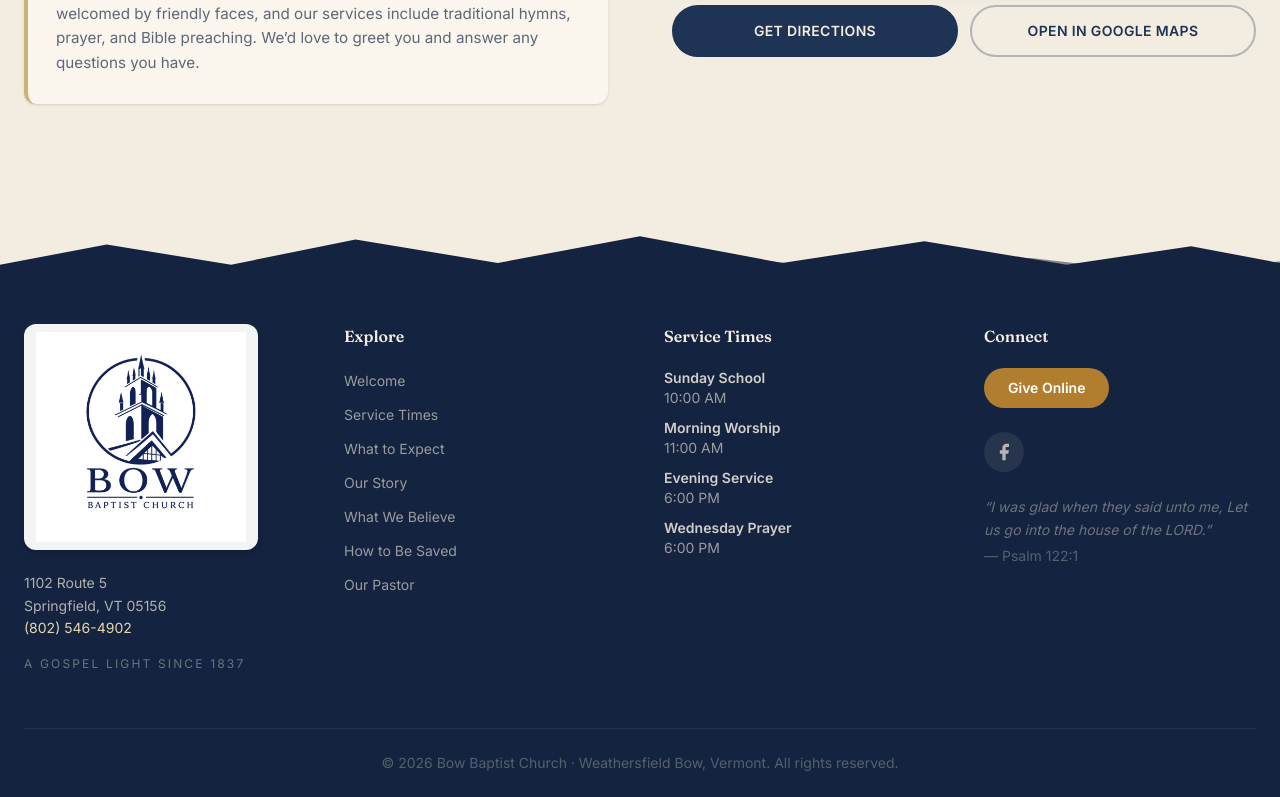
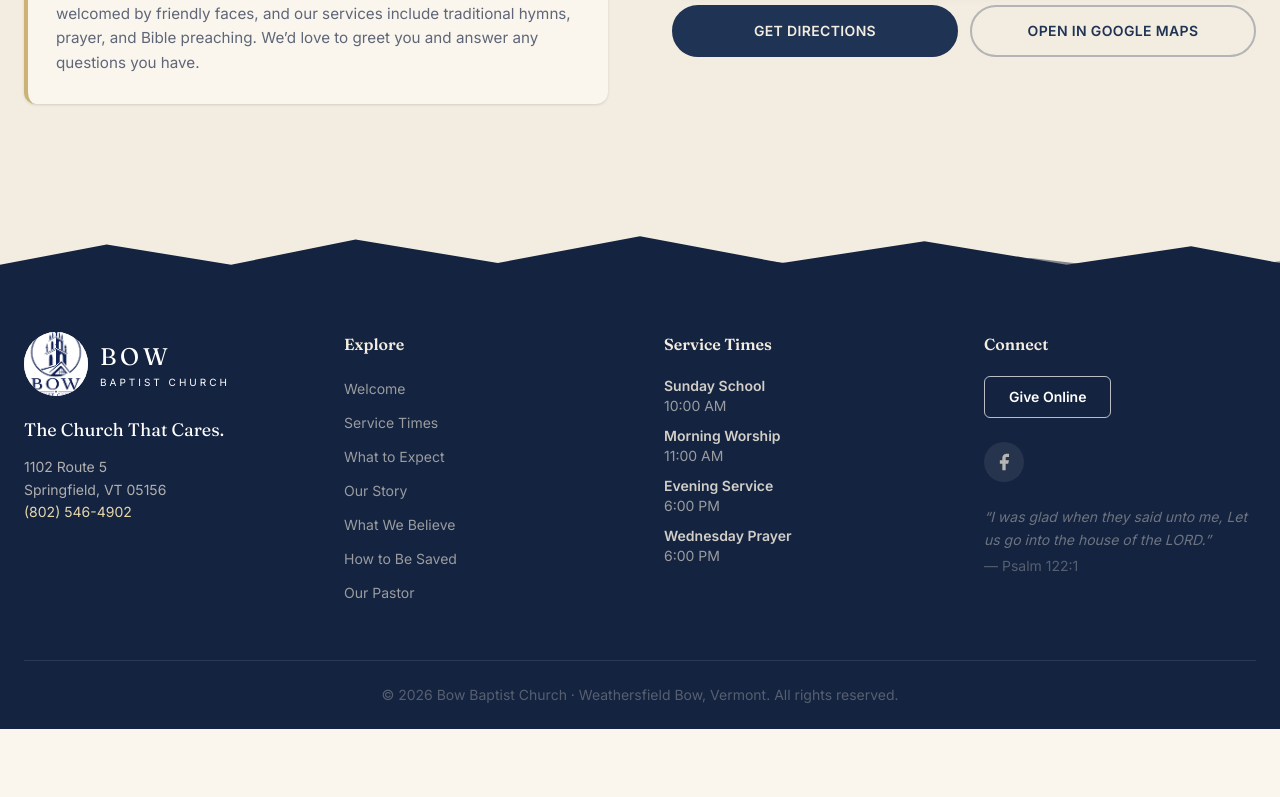
Before and after one commit to edesent/bowbaptist, a Next.js app: page / in a window 1280 px wide. Shown: the part 6044-6841 px from the top of the page. After the commit the page ends 6773 px from the top, so only its background shows below. Built offline with nearby package versions, Linux system fonts and the light colour scheme.

Commit message:
Matched the footer branding to the requested clean navy reference style

```diff
--- a/src/components/Footer.tsx
+++ b/src/components/Footer.tsx
@@ -1,6 +1,5 @@
 import { Ridge, c } from "./Ridge";
 
-// TODO (Pastor Eli / church): replace with the church's real Facebook page URL.
 const FACEBOOK_URL =
   "https://www.facebook.com/search/top?q=Bow%20Baptist%20Church%20Vermont";
 const GIVE_URL = "https://secure.anedot.com/bow-baptist-church-vt/donate";
@@ -22,31 +21,28 @@ const serviceTimes = [
   { label: "Wednesday Prayer", time: "6:00 PM" },
 ];
 
-function BrandMark({ className = "" }: { className?: string }) {
-  return (
-    <svg viewBox="0 0 40 40" className={className} fill="none" aria-hidden="true">
-      <path d="M2 33 L13 16 L20 25 L28 11 L38 33 Z" fill="currentColor" opacity="0.92" />
-      <path d="M28 11 L28 4 M24.5 7 L31.5 7" stroke="currentColor" strokeWidth="2.2" strokeLinecap="round" />
-    </svg>
-  );
-}
-
 export default function Footer() {
   return (
     <footer className="bg-navy-deep text-cream/70">
       <Ridge top={c.cream} bottom={c.pineDeep} />
 
-      <div className="max-w-7xl mx-auto px-6 pt-6">
-        <div className="grid sm:grid-cols-2 lg:grid-cols-4 gap-10 lg:gap-12 pb-14 border-b border-white/[.08]">
-          {/* Brand */}
+      <div className="max-w-7xl mx-auto px-6 pt-8">
+        <div className="grid sm:grid-cols-2 lg:grid-cols-4 gap-10 lg:gap-12 pb-14 border-b border-white/[.1]">
           <div>
-            <div className="inline-block bg-white/95 rounded-xl px-3 py-2 mb-4 shadow-md">
-              <img
-                src="/logo.png"
-                alt="Bow Baptist Church"
-                className="w-[210px] h-auto object-contain"
-              />
+            <div className="flex items-center gap-3 mb-5">
+              <div className="w-16 h-16 rounded-full overflow-hidden bg-white flex items-center justify-center shrink-0">
+                <img
+                  src="/logo.png"
+                  alt="Bow Baptist Church"
+                  className="w-[150%] max-w-none h-[150%] object-cover object-top"
+                />
+              </div>
+              <div className="text-white leading-none">
+                <div className="font-serif text-2xl tracking-[0.16em]">BOW</div>
+                <div className="text-[10px] tracking-[0.3em] uppercase mt-1">Baptist Church</div>
+              </div>
             </div>
+            <p className="font-serif text-lg text-white mb-3">The Church That Cares.</p>
             <p className="text-sm leading-relaxed">
               1102 Route 5<br />
               Springfield, VT 05156<br />
@@ -57,12 +53,8 @@ export default function Footer() {
                 (802) 546-4902
               </a>
             </p>
-            <p className="text-xs tracking-[0.18em] uppercase text-cream/40 mt-4">
-              A gospel light since 1837
-            </p>
           </div>
 
-          {/* Quick Links */}
           <div>
             <h4 className="font-serif text-base font-semibold text-cream mb-5">Explore</h4>
             <ul className="space-y-2.5">
@@ -79,7 +71,6 @@ export default function Footer() {
             </ul>
           </div>
 
-          {/* Service Times */}
           <div>
             <h4 className="font-serif text-base font-semibold text-cream mb-5">Service Times</h4>
             <ul className="space-y-2.5">
@@ -93,14 +84,13 @@ export default function Footer() {
             </ul>
           </div>
 
-          {/* Connect */}
           <div>
             <h4 className="font-serif text-base font-semibold text-cream mb-5">Connect</h4>
             <a
               href={GIVE_URL}
               target="_blank"
               rel="noopener noreferrer"
-              className="inline-block bg-brass text-white text-sm font-semibold px-6 py-2.5 rounded-full hover:bg-brass-dark transition-all mb-6"
+              className="inline-block border border-white/70 text-white text-sm font-semibold px-6 py-2.5 rounded-md hover:bg-white hover:text-navy-deep transition-all mb-6"
             >
               Give Online
             </a>
@@ -110,7 +100,7 @@ export default function Footer() {
                 target="_blank"
                 rel="noopener noreferrer"
                 aria-label="Facebook"
-                className="w-10 h-10 flex items-center justify-center rounded-full bg-white/[.08] text-cream/70 hover:bg-gold-light hover:text-navy-deep hover:-translate-y-0.5 transition-all"
+                className="w-10 h-10 flex items-center justify-center rounded-full bg-white/[.08] text-cream/70 hover:bg-white hover:text-navy-deep hover:-translate-y-0.5 transition-all"
               >
                 <svg viewBox="0 0 24 24" fill="currentColor" className="w-5 h-5">
                   <path d="M18 2h-3a5 5 0 0 0-5 5v3H7v4h3v8h4v-8h3l1-4h-4V7a1 1 0 0 1 1-1h3z" />
@@ -118,8 +108,7 @@ export default function Footer() {
               </a>
             </div>
             <p className="text-sm italic text-cream/40 leading-relaxed">
-              &ldquo;I was glad when they said unto me, Let us go into the house of the
-              LORD.&rdquo;
+              &ldquo;I was glad when they said unto me, Let us go into the house of the LORD.&rdquo;
               <span className="not-italic text-cream/30 block mt-1">— Psalm 122:1</span>
             </p>
           </div>
```
